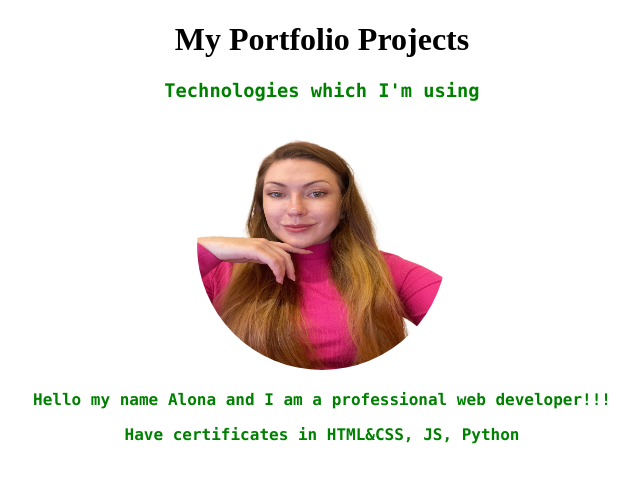
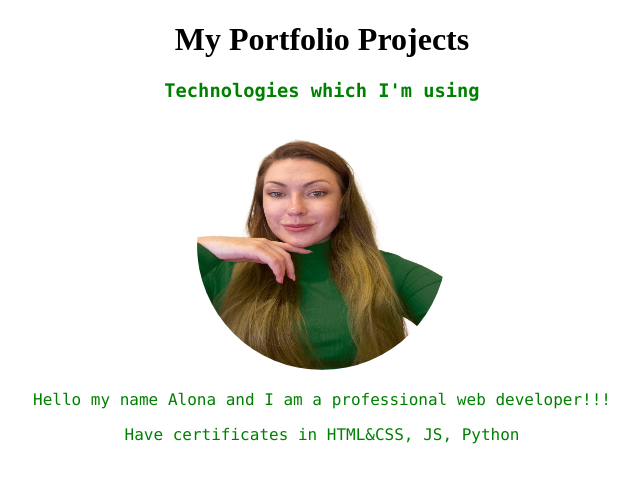
Before and after one commit to Alonasa/100DaysOfPyhton, a Flask app: template dayFiftySix/templates/index.html in a window 1280 px wide. Shown: the top 483 px of the page, without its empty margins (318-958 px from the left). Run offline with Flask 3, Linux system fonts and the light colour scheme; the template is opened without the code that fills it, so the values that code supplies are empty.

Commit message:
change files location according to flusk framework requirements, change main photo

```diff
--- a/dayFiftySix/static/style.css
+++ b/dayFiftySix/static/styles/style.css
@@ -1,5 +1,5 @@
 body {
-    background: #ffffff;
+    background-color: #ffffff;
     text-align: center;
 }
 
@@ -10,5 +10,5 @@ body {
 .about-me {
     font-family: "Lucida Console", "Courier New", monospace;
     color: green;
-    font-weight: bold;
+
 }
--- a/dayFiftySix/templates/index.html
+++ b/dayFiftySix/templates/index.html
@@ -5,14 +5,14 @@
     <meta name="viewport"
           content="width=device-width, user-scalable=no, initial-scale=1.0, maximum-scale=1.0, minimum-scale=1.0">
     <meta http-equiv="X-UA-Compatible" content="ie=edge">
-    <link rel="stylesheet" href="{{url_for('static',filename='style.css')}}">
+    <link rel="stylesheet" href="static/styles/style.css">
     <title>Alona's Skrypnyk Portfolio</title>
 </head>
 <body>
 <h1>My Portfolio Projects</h1>
 <section class="about-me">
     <h3>Technologies which I'm using</h3>
-    <img class="profile" src="{{url_for('static',filename='main_photo.jpg')}}" width="250" height="250">
+    <img class="profile" src="static/img/main_green.jpg" width="250" height="250">
     <p class="profile__description">Hello my name Alona and I am a professional web
         developer!!!</p>
     <p>Have certificates in HTML&CSS, JS, Python</p>
```
Also changed, not shown: dayFiftySix/static/img/main_green.jpg (added), dayFiftySix/static/img/main_photo.jpg (renamed from dayFiftySix/static/main_photo.jpg).
